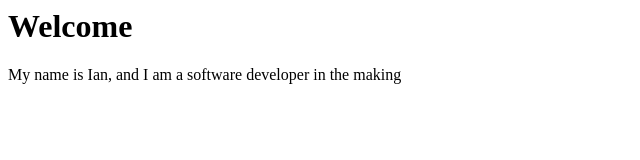
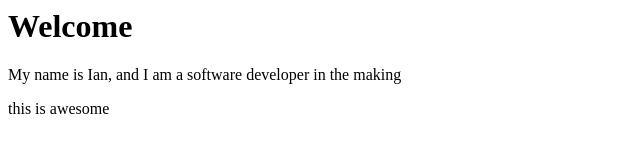
Before and after one commit to danndongi02/learning-repo2, a plain HTML site: page index.html in a window 1280 px wide. Shown: the whole page, without its empty margins (0-640 px from the left). Drawn offline with Linux system fonts and the light colour scheme.

Commit message:
Added new line

```diff
--- a/index.html
+++ b/index.html
@@ -1,3 +1,4 @@
 <h1>Welcome</h1>
 
 <p>My name is Ian, and I am a software developer in the making</p>
+<p>this is awesome</p>
```
